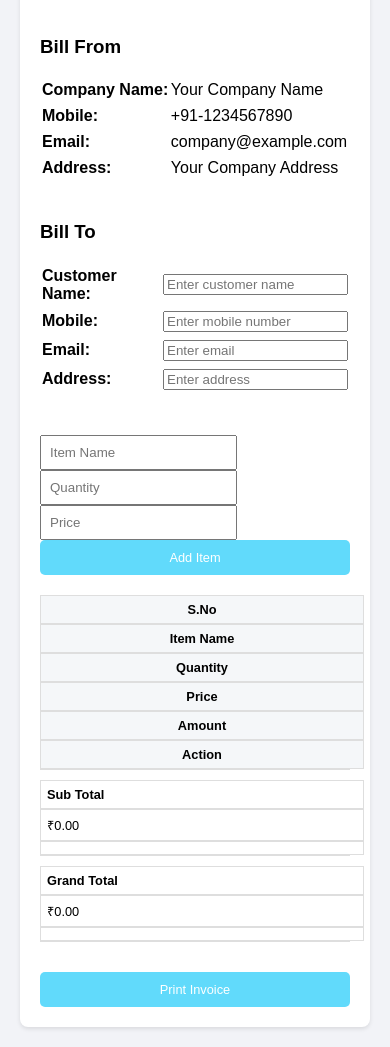
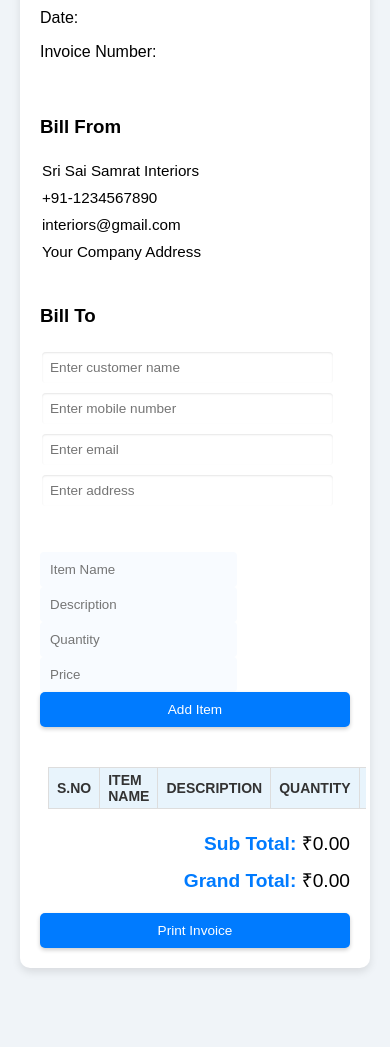
Before and after one commit to pavankalyan2707/invoice, a plain HTML site: page index.html in a window 390 px wide. Shown: the part 167-1214 px from the top of the page. After the commit the page ends 1155 px from the top, so only its background shows below. Drawn offline with Linux system fonts and the light colour scheme.

Commit message:
Update index.html

```diff
--- a/index.html
+++ b/index.html
@@ -3,12 +3,13 @@
 
 <head>
     <meta charset="UTF-8">
+    <link rel="icon" href="favicon.png" type="image/png">
     <meta name="viewport" content="width=device-width, initial-scale=1.0">
-    <title>Document</title>
+    <title>SriSaiSamrat.Interiors</title>
     <style>
         body {
             font-family: Arial, sans-serif;
-            background-color: #f2f3f7;
+            background-color: #f0f4f8;
             margin: 0;
             padding: 20px;
         }
@@ -16,8 +17,8 @@
         .invoice {
             background: #fff;
             padding: 20px;
-            border-radius: 8px;
-            box-shadow: 0 2px 4px rgba(0, 0, 0, 0.1);
+            border-radius: 10px;
+            box-shadow: 0 4px 8px rgba(0, 0, 0, 0.1);
             max-width: 900px;
             margin: auto;
         }
@@ -30,7 +31,7 @@
         }
 
         .invoice-header img {
-            max-height: 50px;
+            max-height: 150px;
         }
 
         .invoice-details-container {
@@ -50,42 +51,50 @@
         .details th,
         .details td {
             text-align: left;
-            padding: 5px 0;
+            padding: 8px 0;
+            font-size: 0.95rem;
         }
 
         .invoice-items table {
             width: 100%;
             border-collapse: collapse;
+            margin-top: 20px;
         }
 
         .invoice-items th,
         .invoice-items td {
-            border: 1px solid #dedede;
-            padding: 8px;
+            border: #e0e0e0;
+            padding: 10px;
             text-align: center;
+            font-size: 0.9rem;
         }
 
         .invoice-items th {
-            background: #f5f7f9;
+            background: #e8f4fc;
+            color: #333;
+            font-weight: bold;
         }
 
         .invoice-footer {
             text-align: right;
             margin-top: 20px;
+            font-size: 1rem;
+            font-weight: bold;
         }
 
         .btn {
-            padding: 10px 15px;
-            background: #61dafb;
+            padding: 12px 18px;
+            background: #007bff;
             color: white;
             border: none;
             border-radius: 5px;
             cursor: pointer;
-            font-size: 0.9rem;
+            font-size: 1rem;
+            box-shadow: 0 2px 4px rgba(0, 0, 0, 0.2);
         }
 
         .btn:hover {
-            background: #5cc3e6;
+            background: #0056b3;
         }
 
         .add-item {
@@ -94,9 +103,81 @@
         }
 
         .add-item input {
+            padding: 10px;
+            margin-right: 10px;
+            border: #007bff;
+            border-radius: 4px;
+            background-color: #f8fbff;
+            color: #333;
+            outline: none;
+            transition: 0.3s;
+        }
+
+        .add-item input:focus {
+            border-color: #0056b3;
+            background-color: #eef6ff;
+        }
+
+        .totals-container {
+            text-align: right;
+            margin-top: 20px;
+        }
+
+        .totals-container div {
+            font-size: 1.2rem;
+            margin: 10px 0;
+        }
+
+        .totals-container strong {
+            font-weight: bold;
+            color: #007bff;
+        }
+
+        .delete-icon {
+            color: red;
+            font-size: 1.2rem;
+            cursor: pointer;
+            text-decoration: none;
+            transition: color 0.2s;
+        }
+
+        .delete-icon:hover {
+            color: #b30000;
+        }
+
+        .details input {
+            width: 90%;
+            /* Reduce the width */
             padding: 8px;
-            margin-right: 10px;
+            /* Reduce padding */
+            /* margin-top: 5px; */
+            /* margin-bottom: 8px; */
+            border: #ddd;
+            /* background-color: #f8fbff; */
+            border-radius: 4px;
+            /* Slightly smaller border radius */
+            font-size: 0.85rem;
+            /* Slightly smaller font size */
+            color: #333;
+            box-shadow: inset 0 1px 2px rgba(0, 0, 0, 0.1);
+            transition: border-color 0.3s, box-shadow 0.3s;
         }
+
+        .details input:focus {
+            border-color: #007bff;
+            box-shadow: 0 0 3px rgba(0, 123, 255, 0.4);
+            outline: none;
+        }
+
+        .details label {
+            font-size: 0.85rem;
+            /* Match label size with input */
+            color: #555;
+            display: block;
+            margin-bottom: 4px;
+            font-weight: bold;
+        }
+
 
         /* Responsive Design */
         @media screen and (max-width: 768px) {
@@ -132,17 +213,18 @@
 
             .invoice-items th,
             .invoice-items td {
-                padding: 6px;
+                padding: 8px;
+                font-size: 0.8rem;
             }
 
             .details th,
             .details td {
-                padding: 3px 0;
+                padding: 4px 0;
             }
 
             .btn {
                 padding: 10px;
-                font-size: 0.8rem;
+                font-size: 0.85rem;
             }
         }
 
@@ -150,64 +232,107 @@
             .add-item {
                 display: none;
             }
-        }
 
-        @media print {
-
-            th:nth-child(6),
-            td:nth-child(6) {
+            th:nth-child(7),
+            td:nth-child(7) {
                 display: none;
             }
         }
 
-        @media screen and (max-width: 768px) {
+        .invoice-items {
+            width: 100%;
+            margin: 0 auto;
+            overflow-x: auto;
+            /* Enable horizontal scrolling for small screens */
+        }
+
         .invoice-items table {
             width: 100%;
-                font-size: 0.9rem;
-                border: none;
+            border-collapse: collapse;
+            border-spacing: 0;
         }
 
         .invoice-items th,
         .invoice-items td {
-                display: block;
             text-align: left;
-                width: 100%;
-                padding: 8px 0;
+            padding: 6px 10px;
+            border: 1px solid #ddd;
+            font-size: 12px;
+        }
+
+        .invoice-items thead {
+            background-color: #f4f4f4;
         }
 
         .invoice-items th {
-                background: #f5f7f9;
-                text-align: center;
+            font-weight: bold;
+            text-transform: uppercase;
+            font-size: 14px;
         }
 
-            .invoice-items tr {
-                display: flex;
-                flex-direction: column;
-                align-items: flex-start;
-                border-bottom: 1px solid #dedede;
-                margin-bottom: 10px;
+        .invoice-items tr:nth-child(even) {
+            background-color: #f9f9f9;
+        }
+
+        /* Responsive design for small screen size 320x516 */
+        @media (max-width: 320px) {
+
+            .invoice-items th,
+            .invoice-items td {
+                font-size: 10px;
+                padding: 4px 6px;
+            }
+
+            .invoice-items table {
+                display: block;
+                width: 100%;
+                overflow-x: auto;
+                white-space: nowrap;
+            }
+
+            .invoice-items td {
+                font-size: 10px;
+            }
+
+            .invoice-items td:before {
+                content: attr(data-label);
+                position: absolute;
+                left: 10px;
+                top: 50%;
+                transform: translateY(-50%);
+                font-weight: bold;
+                text-align: left;
+            }
+
+            .invoice-items td:last-child {
+                text-align: center;
             }
         }
 
-        @media screen and (max-width: 480px) {
-            .invoice-header img {
-                max-height: 40px;
+        /* Ensure that we have space for scrolling within small screen size */
+        @media (max-width: 516px) {
+            .invoice-items {
+                padding: 0 8px;
+            }
+
+            .invoice-items table {
+                min-width: 320px;
+            }
+
+            .invoice-items td {
+                font-size: 10px;
+                padding: 6px;
             }
 
             .invoice-items th,
             .invoice-items td {
-                padding: 6px;
-                font-size: 0.8rem;
+                padding: 4px 8px;
+            }
         }
 
-            .details th,
-            .details td {
-                padding: 3px 0;
-            }
-
-            .btn {
-                padding: 10px;
-                font-size: 0.8rem;
+        @media print {
+            .invoice-footer {
+                display: none;
             }
         }
     </style>
@@ -219,6 +344,7 @@
     <div class="invoice">
         <div class="invoice-header">
             <img src="logo.jpg" alt="Company Logo">
+            <h1>Invoice</h1>
             <div>
                 <p>Date: <span id="invoiceDate"></span></p>
                 <p>Invoice Number: <span id="invoiceNumber"></span></p>
@@ -230,19 +356,19 @@
                 <h3>Bill From</h3>
                 <table>
                     <tr>
-                        <th>Company Name:</th>
-                        <td>Your Company Name</td>
+                        <!-- <th>Company Name:</th> -->
+                        <td>Sri Sai Samrat Interiors</td>
                     </tr>
                     <tr>
-                        <th>Mobile:</th>
+                        <!-- <th>Mobile:</th> -->
                         <td>+91-1234567890</td>
                     </tr>
                     <tr>
-                        <th>Email:</th>
-                        <td>company@example.com</td>
+                        <!-- <th>Email:</th> -->
+                        <td>interiors@gmail.com</td>
                     </tr>
                     <tr>
-                        <th>Address:</th>
+                        <!-- <th>Address:</th> -->
                         <td>Your Company Address</td>
                     </tr>
                 </table>
@@ -252,19 +378,19 @@
                 <h3>Bill To</h3>
                 <table>
                     <tr>
-                        <th>Customer Name:</th>
+                        <!-- <th>Customer Name:</th> -->
                         <td><input type="text" id="customerName" placeholder="Enter customer name"></td>
                     </tr>
                     <tr>
-                        <th>Mobile:</th>
+                        <!-- <th>Mobile:</th> -->
                         <td><input type="text" id="customerMobile" placeholder="Enter mobile number"></td>
                     </tr>
                     <tr>
-                        <th>Email:</th>
+                        <!-- <th>Email:</th> -->
                         <td><input type="email" id="customerEmail" placeholder="Enter email"></td>
                     </tr>
                     <tr>
-                        <th>Address:</th>
+                        <!-- <th>Address:</th> -->
                         <td><input type="text" id="customerAddress" placeholder="Enter address"></td>
                     </tr>
                 </table>
@@ -273,10 +399,12 @@
 
         <div class="add-item">
             <input type="text" id="itemName" placeholder="Item Name">
+            <input type="text" id="itemDescription" placeholder="Description">
             <input type="number" id="itemQuantity" placeholder="Quantity">
             <input type="number" id="itemPrice" placeholder="Price">
             <button class="btn" onclick="addItem()">Add Item</button>
         </div>
+
 
         <div class="invoice-items">
             <table>
@@ -284,15 +412,17 @@
                     <tr>
                         <th>S.No</th>
                         <th>Item Name</th>
+                        <th>Description</th>
                         <th>Quantity</th>
                         <th>Price</th>
                         <th>Amount</th>
                         <th>Action</th>
                     </tr>
                 </thead>
+
                 <tbody id="itemList">
                 </tbody>
-                <tfoot>
+                <!-- <tfoot>
                     <tr>
                         <td colspan="4"><strong>Sub Total</strong></td>
                         <td id="subTotal">₹0.00</td>
@@ -303,10 +433,15 @@
                         <td id="grandTotal">₹0.00</td>
                         <td></td>
                     </tr>
-                </tfoot>
+                </tfoot> -->
 
             </table>
         </div>
+        <div class="totals-container">
+            <div><strong>Sub Total: </strong><span id="subTotal">₹0.00</span></div>
+            <div><strong>Grand Total: </strong><span id="grandTotal">₹0.00</span></div>
+        </div>
+
 
         <div class="invoice-footer">
             <button class="btn" onclick="printInvoice()">Print Invoice</button>
@@ -320,23 +455,28 @@
 
     function addItem() {
         const itemName = document.getElementById('itemName').value;
+        const itemDescription = document.getElementById('itemDescription').value;
         const itemQuantity = parseInt(document.getElementById('itemQuantity').value);
         const itemPrice = parseFloat(document.getElementById('itemPrice').value);
 
         // Check if the input values are valid
-        if (itemName && !isNaN(itemQuantity) && itemQuantity > 0 && !isNaN(itemPrice) && itemPrice > 0) {
+        if (itemName && itemDescription && !isNaN(itemQuantity) && itemQuantity > 0 && !isNaN(itemPrice) && itemPrice > 0) {
             const amount = itemQuantity * itemPrice; // Calculate amount for the item
             subtotal += amount; // Update subtotal
 
             const itemRow = document.createElement('tr');
+            const deleteIconHTML = `<a href="#" class="delete-icon" onclick="removeItem(this, ${amount})">&#10006;</a>`;
+
             itemRow.innerHTML = `
             <td>${itemCount}</td>
             <td>${itemName}</td>
+            <td>${itemDescription}</td>
             <td>${itemQuantity}</td>
             <td>&#8377;${itemPrice.toFixed(2)}</td>
             <td>&#8377;${amount.toFixed(2)}</td>
-                <td><button onclick="removeItem(this, ${amount})">Remove</button></td>
+            <td>${deleteIconHTML}</td>
         `;
+
             document.getElementById('itemList').appendChild(itemRow);
 
             // Update the totals
@@ -349,6 +489,7 @@
 
         // Clear input fields after adding the item
         document.getElementById('itemName').value = '';
+        document.getElementById('itemDescription').value = '';
         document.getElementById('itemQuantity').value = '';
         document.getElementById('itemPrice').value = '';
     }
@@ -363,12 +504,12 @@
         // Update the totals after removal
         updateTotals();
     }
+
     function updateTotals() {
         // Update both subtotal and grand total with rupees symbol and 2 decimal precision
         document.getElementById('subTotal').textContent = `₹${subtotal.toFixed(2)}`;
         document.getElementById('grandTotal').textContent = `₹${subtotal.toFixed(2)}`;
     }
-
 
     function printInvoice() {
         const invoiceDate = new Date().toLocaleDateString();
@@ -382,6 +523,7 @@
         // Trigger the print dialog
         window.print();
     }
+
 </script>
 
 </html>
```
Lines whose indentation alone changed are shown as unchanged.
